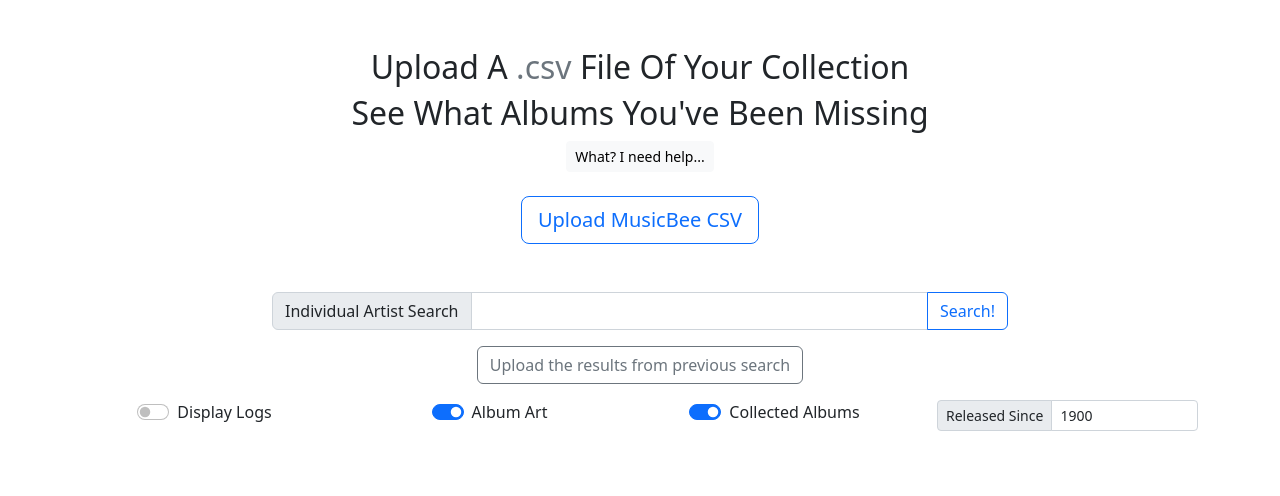
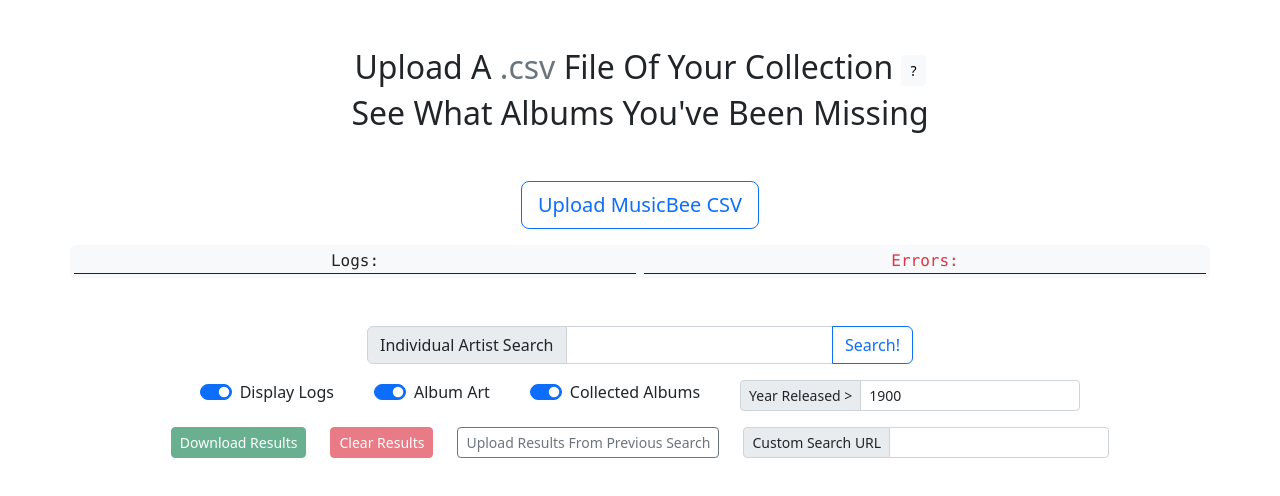
Before and after one commit to dave-ryan/find-new-releases, a Vue app: page / in a window 1280 px wide. Shown: the top 496 px of the page. Built offline with nearby package versions, Linux system fonts and the light colour scheme.

Commit message:
huge styling changes

```diff
--- a/src/views/Home.vue
+++ b/src/views/Home.vue
@@ -1,33 +1,27 @@
 <template>
-  <div class="container text-center mt-5">
+  <div class="container text-center mt-5 mb-5">
     <!-- Info/Tools -->
     <div class="row">
-      <div class="col-2"></div>
       <div class="col">
-        <div class="row">
-          <div class="col-12">
-            <transition name="right">
-              <div v-if="!downloadStarted">
+        <div class="mb-5">
           <h2>
             Upload A
             <span class="text-secondary">.csv</span>
             File Of Your Collection
-                </h2>
-                <h2>See What Albums You've Been Missing</h2>
             <button
               type="button"
               class="btn btn-sm btn-light"
               data-bs-toggle="modal"
               data-bs-target="#faqmodal"
             >
-                  What? I need help...
+              ?
             </button>
+          </h2>
+          <h2>See What Albums You've Been Missing</h2>
         </div>
-            </transition>
-          </div>
-          <transition name="left">
-            <div v-if="!downloadStarted">
-              <form class="mt-4">
+
+        <div class="mb-3">
+          <form>
             <label for="csvUpload" class="btn btn-lg btn-outline-primary">
               Upload MusicBee CSV
             </label>
@@ -38,32 +32,58 @@
               accept=".csv"
               id="csvUpload"
             />
+            <span class="font-monospace" v-if="uploadedFileName.length > 0">
+              - {{ uploadedFileName }} -
+            </span>
+            <button
+              class="btn btn-primary btn-lg fw-bold"
+              @click="startDownload()"
+              :disabled="downloadStarted"
+              v-if="uploadedFileName.length > 0"
+            >
+              Begin Download
+            </button>
           </form>
-              <div class="font-monospace">{{ uploadedFileName }}</div>
+        </div>
+
+        <transition name="right">
+          <div v-if="displayLogs" class="row mb-3">
+            <div class="col-6 bg-light font-monospace p-1 rounded-start">
+              <div class="border-bottom border-dark">Logs:</div>
+              <div class="loggybox" id="logs-div">
+                <div v-for="(log, index) in logs" :key="index">
+                  {{ log }}
+                </div>
+              </div>
+            </div>
+
+            <div
+              class="col-6 bg-light text-danger font-monospace p-1 rounded-end"
+            >
+              <div class="border-bottom border-dark">Errors:</div>
+              <div class="loggybox p-0" id="errors-div">
+                <div v-for="(error, index) in errors" :key="index">
+                  {{ error.message }} -
+                  <a
+                    :href="`https://www.discogs.com/search/?q=${error.artist.replace(
+                      /\s/g,
+                      '+'
+                    )}&type=all`"
+                    target="_blank"
+                    v-if="error.artist"
+                    >Find on Discogs
+                  </a>
+                </div>
+              </div>
+            </div>
           </div>
         </transition>
 
-          <transition name="right">
-            <div v-if="readyToDownloadInfo && !downloadStarted">
-              <button
-                class="btn btn-primary btn-lg fw-bold mt-1"
-                @click="startDownload()"
-              >
-                Begin Download
-              </button>
-            </div>
-          </transition>
-          <transition name="right">
-            <div v-if="!downloadStarted" class="mb-5"></div>
-          </transition>
-        </div>
-        <div class="row">
-          <div class="col-12">
-            <transition name="left">
-              <form
-                v-if="!downloadStarted"
-                @submit.prevent="discogsQuery(query.toLowerCase())"
-              >
+        <div class="row mt-5 mb-3">
+          <div class="col"></div>
+          <div class="col-xs-10 col-sm-8 col-lg-6">
+            <form @submit.prevent="discogsQuery(query.toLowerCase())">
+              <fieldset :disabled="downloadStarted">
                 <div class="input-group">
                   <span class="input-group-text">Individual Artist Search</span>
                   <input
@@ -77,35 +97,16 @@
                     Search!
                   </button>
                 </div>
-              </form>
-            </transition>
-            <transition name="left">
-              <div v-if="!downloadStarted">
-                <form class="m-3">
-                  <label
-                    for="previousSearchUpload"
-                    class="btn btn-outline-secondary"
-                  >
-                    Upload the results from previous search
-                  </label>
-                  <input
-                    type="file"
-                    class="d-none input-group"
-                    @change="previousSearchUpload($event)"
-                    accept=".csv"
-                    id="previousSearchUpload"
-                  />
+              </fieldset>
             </form>
           </div>
-            </transition>
+          <div class="col"></div>
         </div>
       </div>
     </div>
-      <div class="col-2"></div>
-    </div>
 
-    <div class="row mb-3">
-      <div class="col">
+    <div class="row justify-content-md-center mb-3">
+      <div class="col-md-auto">
         <div class="form-check form-switch form-check-inline">
           <label class="form-check-label" for="logCheckbox">Display Logs</label>
           <input
@@ -113,11 +114,12 @@
             type="checkbox"
             role="switch"
             id="logCheckbox"
+            checked
             v-model="displayLogs"
           />
         </div>
       </div>
-      <div class="col">
+      <div class="col-md-auto">
         <div class="form-check form-switch form-check-inline">
           <label class="form-check-label" for="albumcheckbox">Album Art</label>
           <input
@@ -130,7 +132,7 @@
           />
         </div>
       </div>
-      <div class="col">
+      <div class="col-md-auto">
         <div class="form-check form-switch form-check-inline">
           <label class="form-check-label" for="collectedcheckbox"
             >Collected Albums</label
@@ -145,9 +147,11 @@
           />
         </div>
       </div>
-      <div class="col">
+      <div class="col-md-auto">
         <div class="input-group-sm input-group">
-          <span class="input-group-text" id="basic-addon1">Released Since</span>
+          <span class="input-group-text" id="basic-addon1"
+            >Year Released >
+          </span>
           <input
             v-model="filteredYear"
             type="number"
@@ -159,51 +163,46 @@
       </div>
     </div>
 
-    <transition name="right">
-      <div v-if="displayLogs" class="row logs_and_errors mb-3">
-        <div class="col-6 bg-light font-monospace p-1 rounded-start">
-          <div class="border-bottom border-dark">Logs:</div>
-          <div class="loggybox" id="logs-div">
-            <div v-for="(log, index) in logs" :key="index">
-              {{ log }}
-            </div>
-          </div>
-        </div>
-
-        <div class="col-6 bg-dark text-danger font-monospace p-1 rounded-end">
-          <div class="border-bottom border-light">Errors:</div>
-          <div class="loggybox p-0" id="errors-div">
-            <div v-for="(error, index) in errors" :key="index">
-              {{ error.message }}
-              <a
-                :href="`https://www.discogs.com/search/?q=${error.artist.replace(
-                  /\s/g,
-                  '+'
-                )}&type=all`"
-                target="_blank"
-                v-if="error.artist"
-                >(manual search)
-              </a>
-            </div>
-          </div>
-        </div>
-      </div>
-    </transition>
-
-    <transition name="upload">
-      <div v-if="computedFiltered.length > 0" class="row mb-5">
-        <div class="col">
-          <button class="btn btn-success" type="button" @click="downloadCSV">
+    <div class="row justify-content-md-center mb-5">
+      <div class="col-md-auto">
+        <button
+          class="btn btn-sm btn-success"
+          type="button"
+          @click="downloadCSV"
+          :disabled="computedFiltered.length < 1"
+        >
           Download Results
         </button>
       </div>
-        <div class="col">
-          <button class="btn btn-danger" type="button" @click="clearResults">
+      <div class="col-md-auto">
+        <button
+          class="btn btn-sm btn-danger"
+          type="button"
+          @click="clearResults"
+          :disabled="computedFiltered.length < 1"
+        >
           Clear Results
         </button>
       </div>
-        <div class="col">
-          <div class="input-group">
+      <div class="col-md-auto">
+        <form>
+          <label
+            for="previousSearchUpload"
+            class="btn btn-sm btn-outline-secondary"
+          >
+            Upload Results From Previous Search
+          </label>
+          <input
+            type="file"
+            class="d-none input-group"
+            @change="previousSearchUpload($event)"
+            accept=".csv"
+            id="previousSearchUpload"
+          />
+        </form>
+      </div>
+      <div class="col-md-auto">
+        <div class="input-group-sm input-group">
           <span class="input-group-text">Custom Search URL</span>
           <input
             type="text"
@@ -212,26 +211,6 @@
             placeholder=""
           />
         </div>
-        </div>
-      </div>
-    </transition>
-    <div class="row mb-5" v-if="downloadComplete && downloadStarted">
-      <div class="col">
-        <form @submit.prevent="discogsQuery(query.toLowerCase())">
-          <div class="input-group">
-            <span class="input-group-text">Individual Artist Search</span>
-            <input
-              type="text"
-              v-model="query"
-              class="form-control"
-              id="queryinput"
-              placeholder=""
-            />
-            <button class="btn btn-outline-primary" type="submit">
-              Search!
-            </button>
-          </div>
-        </form>
       </div>
     </div>
 
@@ -376,7 +355,7 @@
 }
 
 .loggybox {
-  height: 300px;
+  max-height: 300px;
   overflow-y: auto;
 }
 
@@ -465,7 +444,7 @@
       downloadComplete: false,
       displayAlbums: true,
       displayCollected: true,
-      displayLogs: false,
+      displayLogs: true,
       readyToDownloadInfo: false,
       queryCount: 0,
       filteredYear: 1900,
@@ -507,7 +486,6 @@
 
             complete: function (results) {
               this.uploadedAlbums = results.data;
-              this.readyToDownloadInfo = true;
             }.bind(this),
           });
         }
```
Lines whose indentation alone changed are shown as unchanged.
